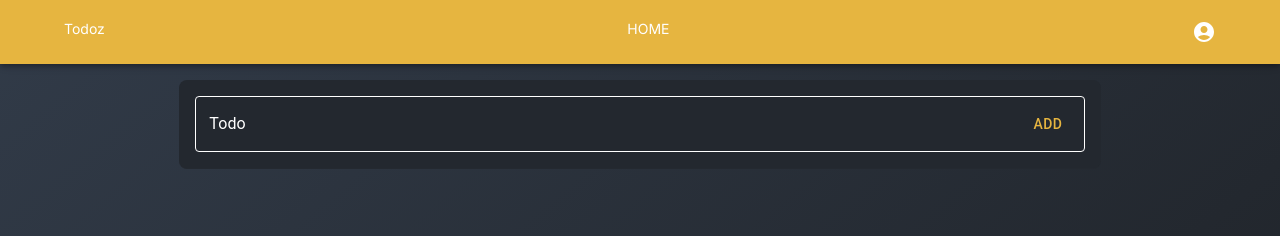
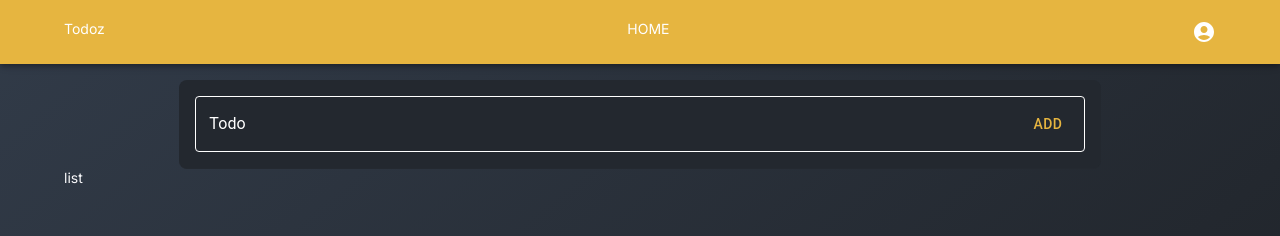
Before and after one commit to wajahatfaryadali/next-todo, a Next.js app: page / in a window 1280 px wide. Shown: the top 236 px of the page. Built offline with nearby package versions, Linux system fonts and the light colour scheme.

Commit message:
create todo position set to layout

```diff
--- a/src/app/page.tsx
+++ b/src/app/page.tsx
@@ -1,15 +1,26 @@
 import CustomLayout from "@/components/CustomLayout/CustomLayout";
 import CreateTodo from "@/components/TodoComponents/CreateTodo/CreateTodo";
-import { Grid } from "@mui/material";
+import { Box } from "@mui/material";
 // import styles from "./page.module.css";
 
 export default function Home() {
   return (
     <main>
       <CustomLayout>
-        <Grid container justifyContent={'center'}>
-          <CreateTodo />
-        </Grid>
+        <div style={{ position: 'relative' }}>
+          <Box component={'div'}
+            display={'flex'}
+            width={'100%'}
+            justifyContent={'center'}
+            position={"sticky"}
+            top={{ xs: '56px', sm: '64px' }}
+          >
+            <CreateTodo />
+          </Box>
+          <>
+          list
+          </>
+        </div>
       </CustomLayout>
     </main>
   );
--- a/src/components/CustomLayout/CustomLayout.tsx
+++ b/src/components/CustomLayout/CustomLayout.tsx
@@ -25,7 +25,6 @@ const CustomLayout: React.FC<CustomLayoutProps> = ({ children }) => {
                     <TopBar />
                     <Box mt={{ xs: '56px', sm: '64px' }} maxHeight={{ xs: 'calc(100vh - 56px)', sm: 'calc(100vh - 64px)' }}>
                         <Container sx={{ pt: 2 }}>
-
                             {children}
                         </Container>
                     </Box>
```
